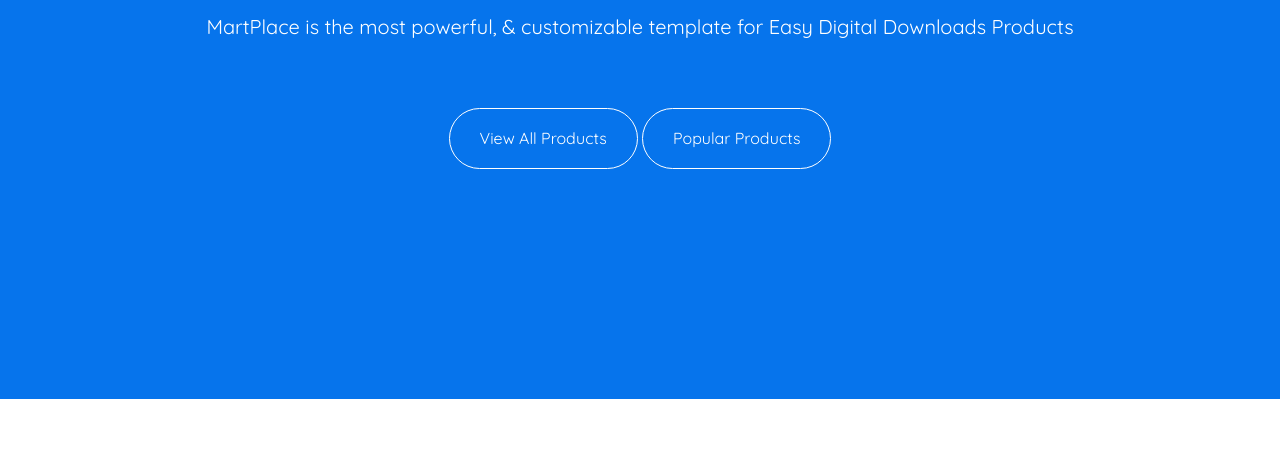
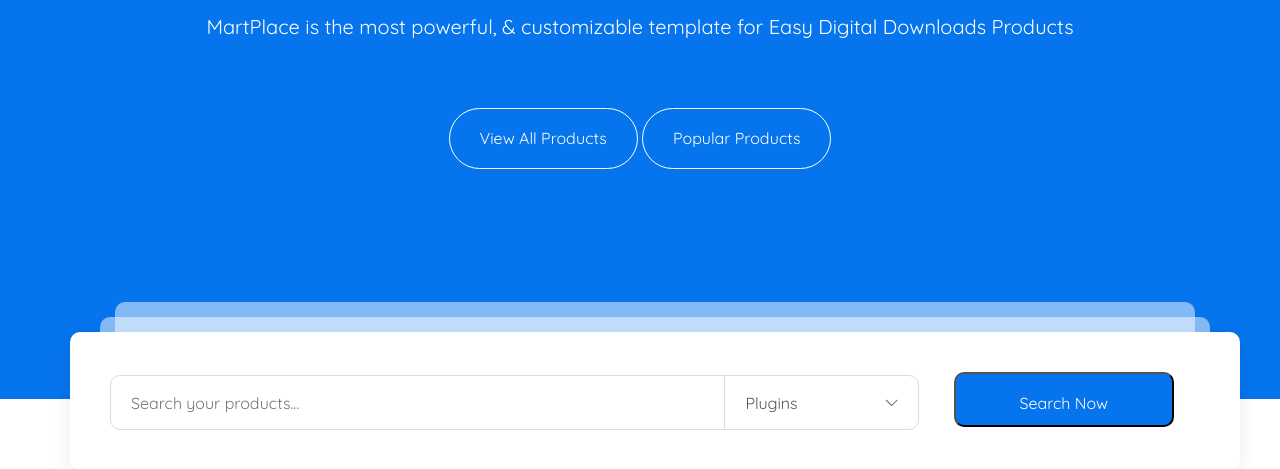
Before and after one commit to mikas813/MartPlace, a website: page app/index.html in a window 1280 px wide. Shown: the part 553-1022 px from the top of the page. Before the commit the page ends 952 px from the top, so only its background shows below. Drawn offline with nearby package versions, Linux system fonts and the light colour scheme; files whose address does not match are found by name.

Commit message:
added search

```diff
--- a/app/index.html
+++ b/app/index.html
@@ -67,6 +67,26 @@
             </div>
         </div>
     </section>
+    <section class="search">
+        <div class="container">
+            <div class="search__inner">
+                <form action="">
+                    <input type="text" placeholder="Search your products...">
+                    <select name="" id="">
+                        <option value="">Plugins</option>
+                        <option value="">WordPress</option>
+                        <option value="">PSD Template</option>
+                        <option value="">Site Template</option>
+                        <option value="">Joomla</option>
+                        <option value="">User Interface</option>
+                        <option value="">Landing Page</option>
+                        <option value="">Software</option>
+                    </select>
+                    <button type="submit">Search Now</button>
+                </form>
+            </div>
+        </div>
+    </section>
 
     <script src="https://ajax.googleapis.com/ajax/libs/jquery/3.4.1/jquery.min.js"></script>
     <script src="js/libs.min.js"></script>
--- a/app/scss/_reset.scss
+++ b/app/scss/_reset.scss
@@ -39,3 +39,9 @@
 menu{
     padding: 0;
 }
+select{
+    border: 0px;
+    background-color: #fff;
+    outline: none;
+
+}
--- /dev/null
+++ b/app/scss/_search.scss
@@ -0,0 +1,72 @@
+.search {
+    .container {
+        position: relative;
+        .search__inner {
+            background-color: #fff;
+                padding: 40px;
+                border-radius: 10px;
+                position: absolute;
+                width: 100%;
+                box-shadow: 0px 4px 20px 0px rgba(0, 0, 0, 0.08);
+                top: -67px;
+                &::before,
+                &::after{
+                    content: '';
+                    border-radius: 10px;
+                    background-color: #fff;
+                    opacity: .5;
+                    position: absolute;
+                    left: 50%;
+                    transform: translateX(-50%);
+                }
+                &::before{
+                    content: '';
+                    width: 1110px;
+                    height: 25px;
+                    top: -15px;
+                    width: 1110px;
+                }
+                &::after{
+                    content: '';
+                    top: -30px;
+                    width: 1080px;
+                    height: 40px;
+                }
+            form{
+                input{
+                    max-width: 615px;
+                    width: 100%;
+                    height: 55px;
+                    border: 1px solid #dcdcdc;
+                    border-top-left-radius: 10px;
+                    border-bottom-left-radius: 10px;
+                    padding: 25px 20px;
+                }
+                select{
+                    max-width: 195px;
+                    width: 100%;
+                    height: 55px;
+                    padding: 15px 20px;
+                    border: 1px solid #dcdcdc;
+                    border-radius: 0;
+                    -webkit-appearance: none;
+                    border-top-right-radius: 10px;
+                    border-bottom-right-radius: 10px;
+                    margin-left: -5px;
+                    background-image: url(../images/chevron-down.png);
+                    background-repeat: no-repeat;
+                    background-position: 160px 23px;
+                    color: $main-font-color;
+                }
+                button{
+                    max-width: 220px;
+                    width: 100%;
+                    height: 55px;
+                    padding: 20px;
+                    border-radius: 10px;
+                    margin-left: 30px;
+                }
+            }
+        }
+    }
+}
--- a/app/scss/main.scss
+++ b/app/scss/main.scss
@@ -5,3 +5,4 @@
 @import 'header';
 @import 'fonts';
 @import 'slider';
+@import 'search';
```
Also changed, not shown: app/css/main.min.css, app/images/Rectangle 238 copy.png (added), app/images/chevron-down.png (added), app/images/search-top-img-1.png (added).
